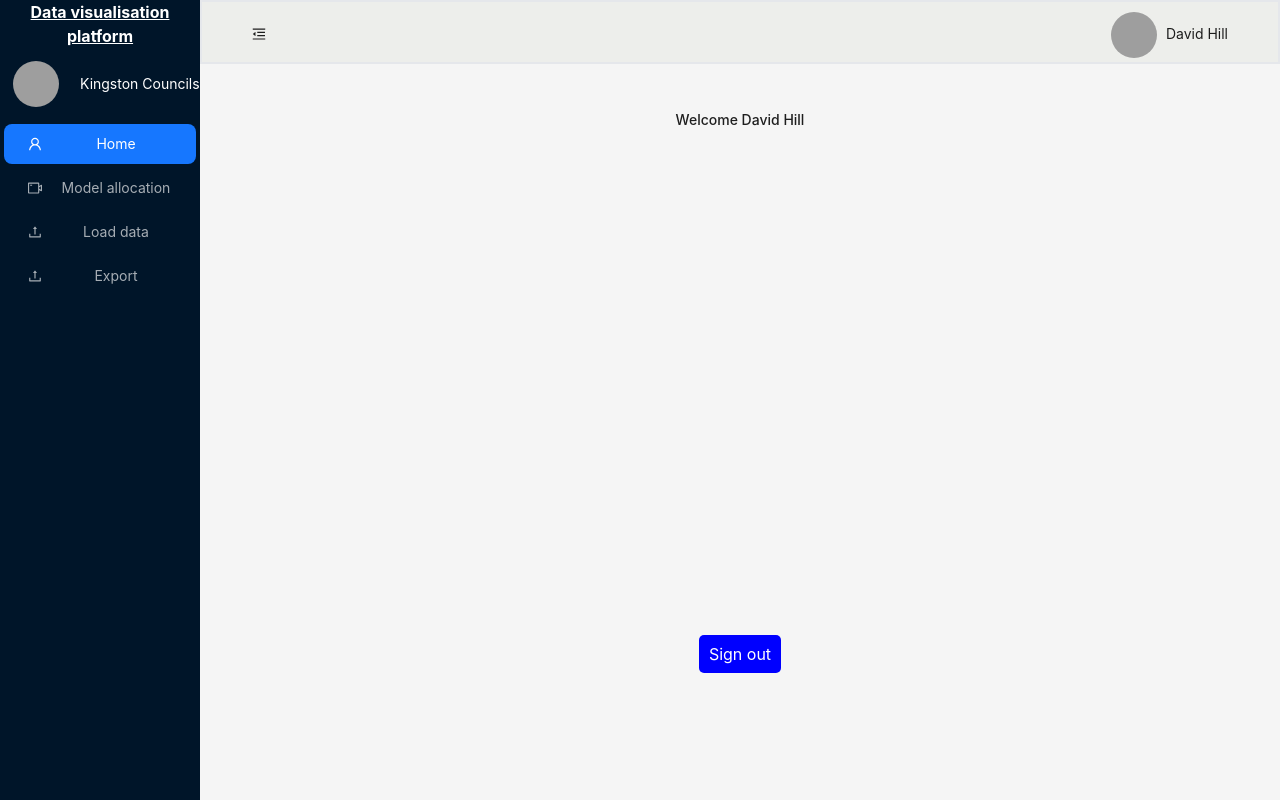
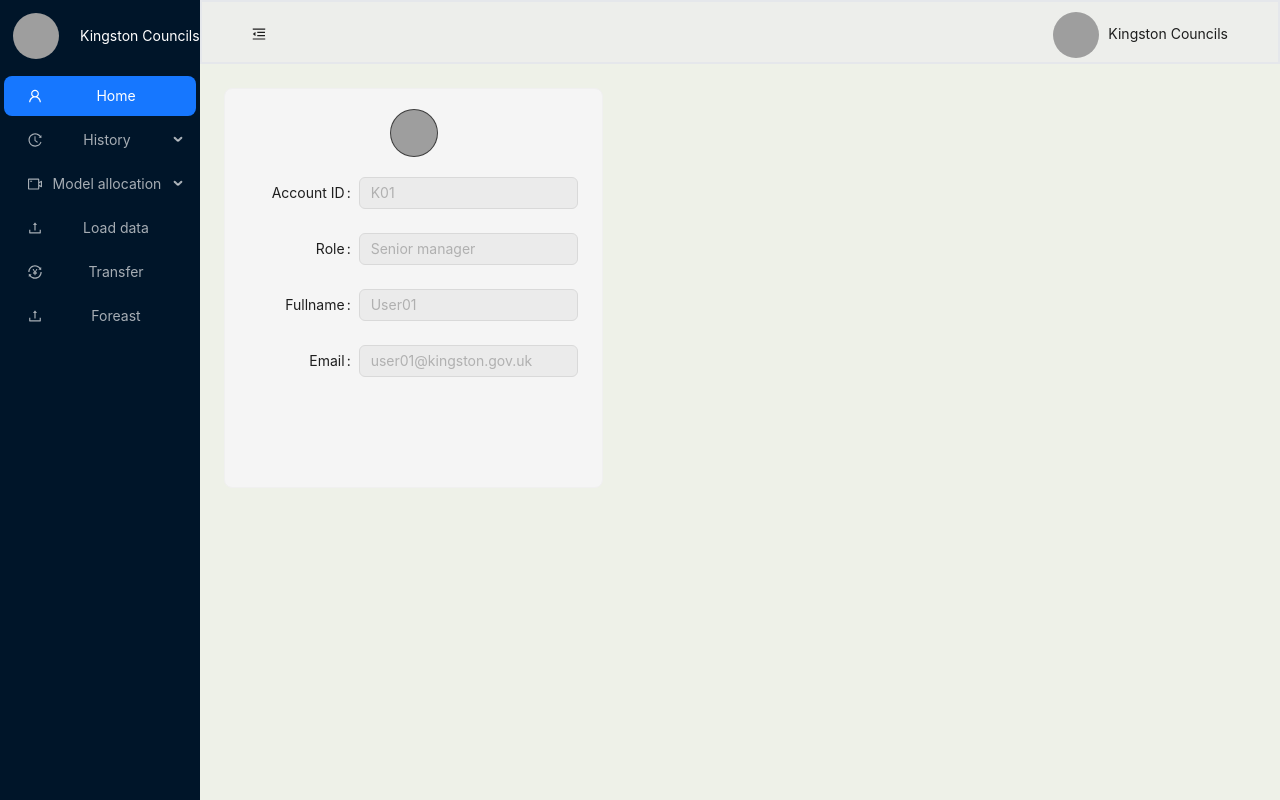
Before and after one commit to Du5TCh3N/TeamOrange, a React (Create React App) app: page /User in a window 1280 px wide. Shown: the top 800 px of the page. Built offline with nearby package versions, Linux system fonts and the light colour scheme; no server answers; grey boxes are pictures that could not be loaded; what @aws-amplify/datastore, aws-amplify would draw is missing.

Commit message:
merged yongqi's frontend ui changes

```diff
--- a/src/App.js
+++ b/src/App.js
@@ -17,7 +17,6 @@ import '@aws-amplify/ui-react/styles.css';
 import awsExports from './aws-exports';
 Amplify.configure(awsExports);
 
-
 function App(){
 
   return(
--- a/src/components/BasicLayout/basicLayout.js
+++ b/src/components/BasicLayout/basicLayout.js
@@ -1,24 +1,29 @@
-import React  ,{ useState }from 'react';
-import {Button, Avatar,Layout, Menu} from 'antd';
+import React, { useState } from 'react';
+import { Button, Avatar, Layout, Menu } from 'antd';
 import {
     MenuUnfoldOutlined,
     MenuFoldOutlined,
     UserOutlined,
     VideoCameraOutlined,
     UploadOutlined,
+    HistoryOutlined,
+    TransactionOutlined,
 } from '@ant-design/icons';
-import {  Link } from 'react-router-dom';
+import { Link } from 'react-router-dom';
 import { BrowserRouter as Router, Routes, Route } from 'react-router-dom';
 import Export from '../Export/export';
 import FileUpload from '../FileUpload/fileUpload';
 import Home from '../Home/home';
 import Modelling from '../Modelling/modelling';
 import User from '../User/user';
+import HistoryAnalysis from '../HistoryData/historyData';
+import Transfer from '../Transfer/transfer';
+const { Header, Sider, Content } = Layout;
+const { SubMenu } = Menu;
 
-const {Header, Sider, Content} = Layout;
 const BasicLayout = () => {
-    const [collapsed,setCollapsed]=useState(false);
-    const toggle=()=>{
+    const [collapsed, setCollapsed] = useState(false);
+    const toggle = () => {
         setCollapsed(!collapsed)
 
     }
@@ -26,86 +31,122 @@ const BasicLayout = () => {
 
 
     return (
-        <Layout style={{minHeight: '100vh'}}>
-                <Sider className="text-white" trigger={null} collapsible collapsed={ collapsed}>
+        <Layout style={{ minHeight: '100vh' }}>
+            <Sider className="text-white" trigger={null} collapsible collapsed={collapsed}>
 
-                    <h1 className="text-base font-bold underline text-white"
-                        style={{display: collapsed ? 'none' : 'block'}}>
-                        Data visualisation platform
-                    </h1>
                 <div className="w-full mt-3">
                     <div className="flex items-center">
-                            <Avatar className=" ml-3" size={48} src={avatarUrl}/>
+                        <Avatar className=" ml-3" size={48} src={avatarUrl} />
                         <span className="ml-5"
-                                  style={{display:  collapsed ? 'none' : 'block'}}>{"Kingston Councils"}</span>
+                            style={{ display: collapsed ? 'none' : 'block' }}>{"Kingston Councils"}</span>
                     </div>
                 </div>
 
-
                 <Menu className="mt-3" theme="dark" mode="inline" defaultSelectedKeys={['1']}>
 
-                        <Menu.Item key="1" icon={<UserOutlined/>}>
+                    <Menu.Item key="1" icon={<UserOutlined />}>
                         <Link to='/'>Home</Link>
                     </Menu.Item>
+{/*
+                    <Menu.Item key="2" icon={<HistoryOutlined />}>
 
-                        <Menu.Item key="2" icon={<VideoCameraOutlined/>}>
-                        <Link to='/modelling'>Model allocation</Link>
+                        <Link to='/HistoryData'>History</Link>
+
+                    </Menu.Item> */}
+
+                    <SubMenu key="2" title="History" icon={<HistoryOutlined />}>
+
+                        <Menu.Item>{<Link to='/HistoryData'>Policy</Link>}</Menu.Item>
+
+                        <Menu.Item>Data</Menu.Item>
+
+                        </SubMenu>
+
+
+                    <SubMenu key="3" title="Model allocation" icon={<VideoCameraOutlined />}>
+
+                            <Menu.Item>                    { <Link to='/Modelling'>Model allocation</Link> }
                     </Menu.Item>
 
+                            <Menu.Item>Data</Menu.Item>
 
-                        <Menu.Item key = "3" icon= {<UploadOutlined/>}>
+                        </SubMenu>
+
+                    {/* <Link to='/modelling'>Model allocation</Link> */}
+
+                    <Menu.Item key="4" icon={<UploadOutlined />}>
                         <Link to='/FileUpload'>Load data</Link>
                     </Menu.Item>
 
-                        <Menu.Item key="4" icon={<UploadOutlined/>}>
-                            <Link to='/Export'>Export</Link>
+                    <Menu.Item key="5" icon={<TransactionOutlined />}>
+                        <Link to='/Transfer'>Transfer</Link>
                     </Menu.Item>
 
+                    <Menu.Item key="6" icon={<UploadOutlined />}>
+                        <Link to='/Export'>Foreast</Link>
+                    </Menu.Item>
                 </Menu>
+            </Sider>
 
-                </Sider>
             <Layout className="site-layout">
-                    <Header className=" bg-amber-50 border-2" style={{backgroundColor: "#edeeeb"}}>
+                <Header className=" bg-amber-50 border-2" style={{ backgroundColor: "#edeeeb" }}>
                     <div className="flex items-center" >
                         {React.createElement(collapsed ? MenuUnfoldOutlined : MenuFoldOutlined, {
                             className: 'trigger',
                             onClick: toggle,
                         })}
                         <span className="  ml-auto">
-                                <Avatar className="mr-2" size={48} src={avatarUrl}/>
+                            <Avatar className="mr-2" size={48} src={avatarUrl} />
                             <span >
-                                    <Link to='/User'>{"David Hill"}</Link>
+                                <Link to='/User'>{"Kingston Councils"}</Link>
                             </span>
                         </span>
 
                     </div>
+                </Header>
 
-
-
-                    </Header>
                 <Content
                     className="site-layout-background"
                     style={{
-                            margin: '24px 16px',
+
                         padding: 24,
                         minHeight: 280,
+                        backgroundColor: "#eef1e8"
                     }}
                 >
                     <Routes>
-                                    <Route path = "/" element = {<Home />} />
+                        <Route path="/" element={<Home />} />
 
-                                    <Route path = "/Export" element={<Export />} />
+                        <Route path="/HistoryData" element={<HistoryAnalysis />} />
 
-                                    <Route path = "/FileUpload" element = {<FileUpload />} />
+                        <Route path="/Export" element={<Export />} />
 
-                                    <Route path = "/Modelling" element = {<Modelling />} />
+                        <Route path="/FileUpload" element={<FileUpload />} />
 
-                                    <Route path = "/User" element = {<User />} />
+                        <Route path="/Modelling" element={<Modelling />} />
+
+                        <Route path="/User" element={<User />} />
+
+                        <Route path="/Transfer" element={<Transfer />} />
+
 
                     </Routes>
                 </Content>
+
+                <footer className="h-36 " style={{
+                    backgroundColor: "#3c3c3c",
+                }} >
+                    <div className="flex justify-center w-full">
+                        <div className="flex items-center">
+                            <img src="https://www.kingston.gov.uk/site/dist/images/site-logo-white.svg" alt="logo" className="w-24  ml-10 mt-5" />
+
+                        </div>
+
+                    </div>
+                </footer>
             </Layout>
         </Layout>
+
     );
 }
 
--- /dev/null
+++ b/src/components/HistoryData/historyData.js
@@ -0,0 +1,58 @@
+import React, { Component } from 'react';
+import { Card, Col, Row } from 'antd';
+
+const HistoryAnalysis = () => {
+
+    return (
+        <> <Row gutter={[16,16]}>
+
+            <Col span={8}>
+                <Card title="Policy" bordered={false}>
+                    Card content
+                </Card>
+            </Col>
+
+            <Col span={8}>
+                <Card title="Data" bordered={false}>
+                    Card content
+                </Card>
+            </Col>
+
+            <Col span={8}>
+                <Card title="Card title" bordered={false}>
+                    Card content
+                </Card>
+
+            </Col>
+
+
+            <Col span={8}>
+                <Card title="Card title" bordered={false}>
+                    Card content
+                </Card>
+            </Col>
+
+
+            <Col span={8}>
+                <Card title="Card title" bordered={false}>
+                    Card content
+                </Card>
+            </Col>
+
+
+            <Col span={8}>
+                <Card title="Card title" bordered={false}>
+                    Card content
+                </Card>
+
+            </Col>
+
+        </Row>
+
+
+        </>
+    )
+
+}
+
+export default HistoryAnalysis;
--- a/src/components/Home/home.js
+++ b/src/components/Home/home.js
@@ -1,5 +1,6 @@
 import React, { Component } from 'react';
 import ReactEcharts from 'echarts-for-react';
+import {Card, Col, Row } from 'antd';
 
 const Home = () => {
 
@@ -74,10 +75,43 @@ const Home = () => {
     const avatarUrl = "logo.png"
 
     return (
-        <>
-            <ReactEcharts option={bandChart}/>
-            <ReactEcharts option={bedroomChart}/>
-            <ReactEcharts option={yearChart}/>
+        <> <Row gutter={[16,16]}>
+            <Col span={8}>
+                <Card title="Home" bordered={false}>
+                    Home page
+                </Card>
+            </Col>
+            <Col span={8}>
+                <Card title="Histroy" bordered={false}>
+                    Histroical data (2014-)
+                </Card>
+            </Col>
+            <Col span={8}>
+                <Card title="Model allocation" bordered={false}>
+                    Allocation analysis
+                </Card>
+
+            </Col>
+            <Col span={8}>
+                <Card title="Load data" bordered={false}>
+                    Upload CSV data
+                </Card>
+            </Col>
+            <Col span={8}>
+                <Card title="transfer" bordered={false}>
+                    transfer system
+                </Card>
+            </Col>
+            <Col span={8}>
+                <Card title="Foreaste" bordered={false}>
+                    Foreast platform
+                </Card>
+
+            </Col>
+
+        </Row>
+
+
         </>
     );
 
--- /dev/null
+++ b/src/components/Transfer/transfer.js
@@ -0,0 +1,57 @@
+import React from 'react';
+import { Table } from 'antd';
+const Transfer = () => {
+    const dataSource = [
+        {
+        ApplicationId: '1',
+        Band: '2068435',
+        Bedroom: 32,
+        AppCategory: '西湖区湖底公园1号',
+        Bedroom: 32,
+
+        },
+      ];
+
+      const columns = [
+        {
+          title: 'ApplicationId',
+          dataIndex: 'ApplicationId',
+          key: 'ApplicationId',
+        },
+        {
+          title: 'Band',
+          dataIndex: 'Band',
+          key: 'Band',
+        },
+        {
+          title: 'Bedroom',
+          dataIndex: 'Bedroom',
+          key: 'Bedroom',
+        },
+        {
+            title: 'AppCategory',
+            dataIndex: 'address',
+            key: 'address',
+        },
+        {
+            title: 'AppMob',
+            dataIndex: 'address',
+            key: 'address',
+        },
+        {
+            title: 'BandStartDate',
+            dataIndex: 'address',
+            key: 'address',
+        },
+      ];
+
+    return (
+        <div>
+            <h1>Transfer</h1>
+      <Table dataSource={dataSource} columns={columns} />
+
+        </div>
+    );
+}
+// todo https://ant.design/components/table-cn
+export default Transfer;
--- a/src/components/User/user.js
+++ b/src/components/User/user.js
@@ -1,15 +1,114 @@
-import React, { Component } from 'react';
-import './User.css';
+import React, { Component,useState } from 'react';
+import { Card, Avatar, Modal, Form, Input } from 'antd';
+// User page
 
-class User extends Component {
-    render() {
+function  User (props) {
+    const [isModalVisible, setIsModalVisible] = useState(false);
+
+  const showModal = () => {
+    setIsModalVisible(true);
+  };
+
+  const handleCancel = () => {
+    setIsModalVisible(false);
+  };
+  const { Meta } = Card;
+  const  accountId="K0001"
+  const email=""
+  const fullName="User1"
+  const role = "role"
+  const avatarUrl="https://www.kingston.gov.uk/site/dist/images/site-logo-white.svg"
+
         return (
-            <div className="user">
-                <h1 className="title">Welcome David Hill</h1>
-                <button className="signout-btn">Sign out</button>
-            </div>
+            <div className="flex   h-screen">
+            <Card
+            className='h-1/2  '
+              hoverable
+              style={{  backgroundColor: '#f5f5f5' }}
+
+            >
+              <Meta
+
+
+                description={
+                  <>
+                   <Avatar  className=" mb-5" style={{
+                            backgroundColor: "#3c3c3c",
+                        }} size={48} src={avatarUrl}/>
+                   <Form
+                    disabled={true}
+    name="basic"
+
+    labelCol={{
+      span: 8,
+    }}
+    wrapperCol={{
+      span: 16,
+    }}
+    style={{
+      maxWidth: 600,
+    }}
+
+
+    autoComplete="off"
+  >
+    <Form.Item
+      label="Account ID"
+      name="Account ID"
+      initialValue={"K01"}
+
+    >
+      <Input />
+    </Form.Item>
+
+    <Form.Item
+      label="Role"
+      name="Role"
+        initialValue={"Senior manager"}
+    >
+      <Input />
+    </Form.Item>
+
+    <Form.Item
+      label="Fullname"
+      name="Name"
+        initialValue={"User01"}
+    >
+      <Input />
+    </Form.Item>
+
+    <Form.Item
+      label="Email"
+      name="Email address"
+      initialValue={"user01@kingston.gov.uk"}
+
+    >
+      <Input />
+    </Form.Item>
+
+
+
+
+    <Form.Item
+      wrapperCol={{
+        offset: 8,
+        span: 16,
+      }}
+    >
+
+    </Form.Item>
+  </Form>
+                  </>
+                }
+              />
+              {/* <button className="mt-2 text-blue-500" onClick={showModal}>
+                Edit
+              </button> */}
+            </Card>
+
+          </div>
         );
-    }
+
 }
 
 export default User;
```
Also changed, not shown: src/components/Modelling/modelling.js (+35 -2 lines), amplify/.config/project-config.json, amplify/README.md (deleted), src/components/HistoryData/HistoryData.css (added). Lines whose indentation alone changed are shown as unchanged.
